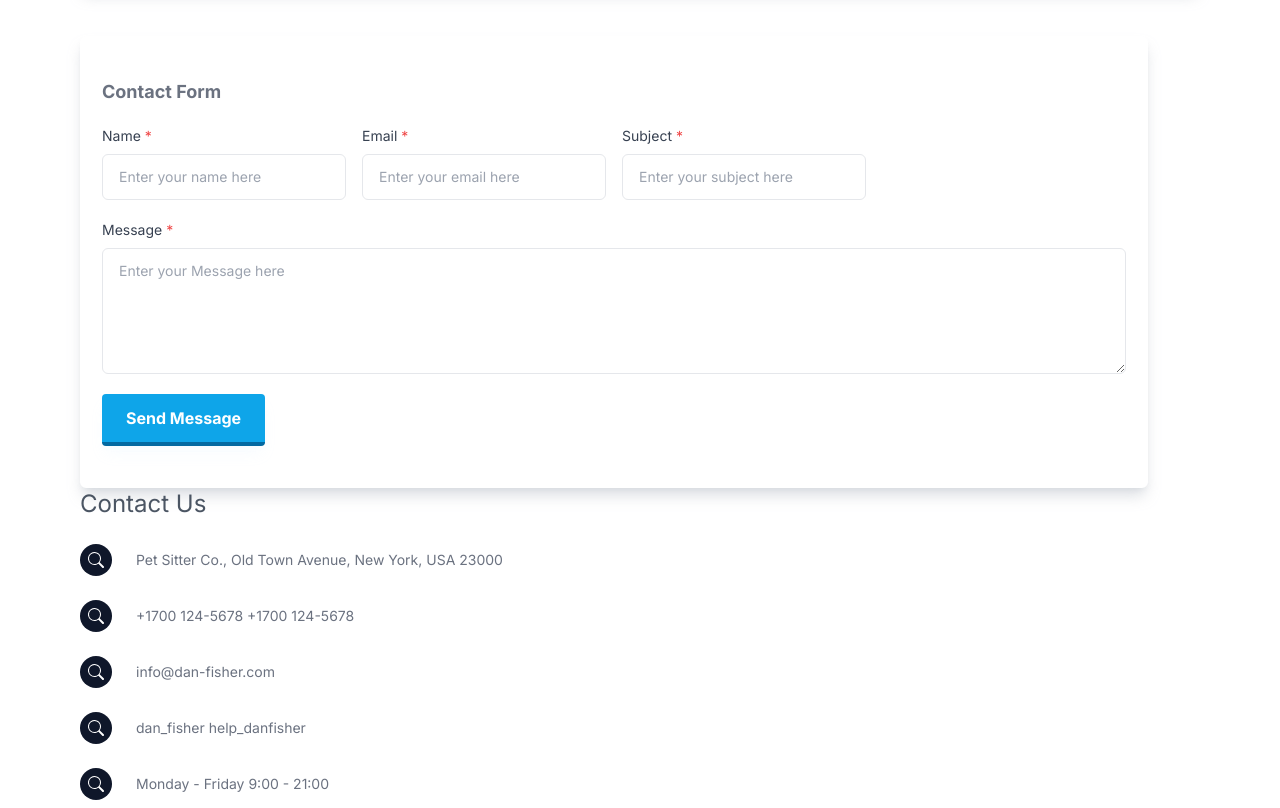
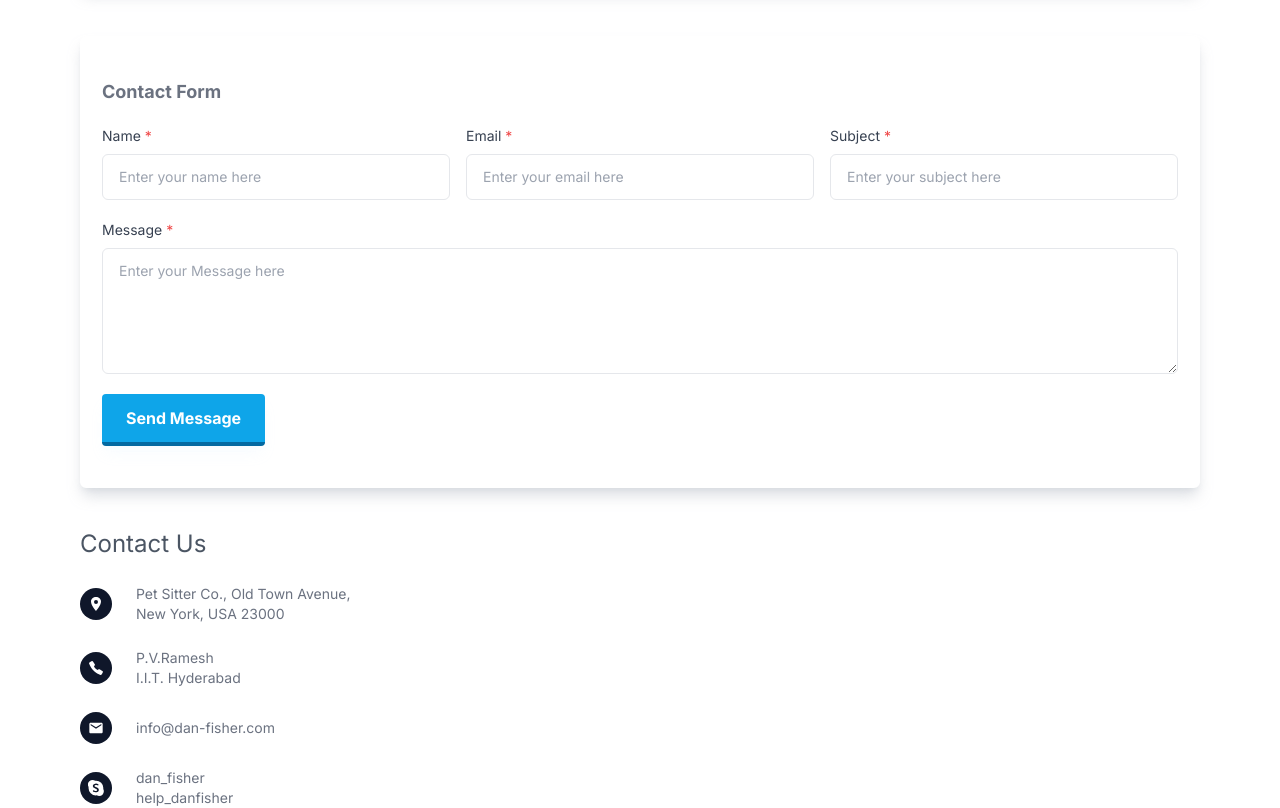
Before and after one commit to MorsalinKausar043/pet-city, a Next.js app: page /contact in a window 1280 px wide. Shown: the part 680-1488 px from the top of the page. Built offline with nearby package versions, Linux system fonts and the light colour scheme.

Commit message:
about and contact some utility update

```diff
--- a/src/app/about/ChooseUs.js
+++ b/src/app/about/ChooseUs.js
@@ -15,13 +15,13 @@ const ChooseUs = () => {
       };
 
       const progressBarData = [
-            { "id": 1, "title": "UI Design", "value": 80},
-            { "id": 2, "title": "Branding & Identity", "value": 70},
-            { "id": 3, "title": "JavaScript", "value": 60},
-            { "id": 4, "title": "HTML5&CSS3", "value": 90},
-            { "id": 5, "title": "WordPress", "value": 70},
-            { "id": 6, "title": "PHP & MySQL", "value": 60},
-            { "id": 7, "title": "SEO", "value": 45},
+            { "id": 1, "title": "Pet Sitter", "value": 80 },
+            { "id": 2, "title": "Dog Sitter", "value": 70 },
+            { "id": 3, "title": "Cat Sitter", "value": 50 },
+            { "id": 4, "title": "Dog Walker", "value": 90 },
+            { "id": 5, "title": "Cat Walker", "value": 70 },
+            { "id": 6, "title": "Pet Walker", "value": 40 },
+            { "id": 7, "title": "Pet Care", "value": 95 },
       ]
       return (
             <div className="bg-zinc-100">
@@ -103,7 +103,7 @@ const ChooseUs = () => {
                                     </h1>
                                     {
                                           progressBarData?.map( data => (
-                                                <div key={data.id} className="w-full h-10 rounded-l-md  bg-white mb-5">
+                                                <div key={data.id} className="w-full h-9 rounded-l-md  bg-white mb-5">
                                                       <div style={{width: `${ data.value }%`}} className="h-full px-3 flex items-center justify-between text-white bg-lime-500 rounded-l-md">
                                                             <span className="text-sm">{data.title}</span>
                                                             <span className="text-sm">{data.value}%</span>
--- a/src/app/contact/ContactForm.js
+++ b/src/app/contact/ContactForm.js
@@ -1,11 +1,11 @@
 
 const ContactForm = () => {
       return (
-            <div className="py-10 box-border bg-white border-2 border-white p-5 rounded-md shadow-lg shadow-gray-300/80 sm:w-full md:w-auto lg:w-auto">
+            <div className="py-10 box-border bg-white border-2 border-white p-5 rounded-md shadow-lg shadow-gray-300/80 w-full 2xl:w-auto">
                   <h1 className="text-lg font-bold text-gray-500 mb-5">Contact Form</h1>
                   <form>
                         {/* <div className="flex justify-between items-center flex-wrap"> */}
-                        <div className="grid grid-cols-1 md:grid-cols-4 gap-4 lg:gap-4">
+                        <div className="grid grid-cols-1 md:grid-cols-3 gap-4 lg:gap-4">
                               <div>
                                     <h4 className="text-sm text-gray-700 mb-2">Name <span className="text-red-500">*</span></h4>
                                     <input
--- a/src/app/contact/ContactUs.js
+++ b/src/app/contact/ContactUs.js
@@ -1,36 +1,40 @@
-import { BsSearch } from "react-icons/bs";
+import { BsSkype } from "react-icons/bs";
+import { HiClock } from "react-icons/hi2";
+import { IoCallSharp, IoLocationSharp } from "react-icons/io5";
+import { MdMail } from "react-icons/md";
 
 const ContactUs = () => {
       const data = [
             {
               id: 1,
-              body: `Pet Sitter Co., Old Town Avenue, New York, USA 23000`,
-              icon: <BsSearch />,
+              body: "Pet Sitter Co., Old Town Avenue,\nNew York, USA 23000",
+              icon: <IoLocationSharp />,
             },
             {
               id: 2,
-              body: "+1700 124-5678 +1700 124-5678",
-              icon: <BsSearch />,
+            //   body: "+1700 124-5678 \\n\\ +1700 124-5678",
+              body: "P.V.Ramesh\nI.I.T. Hyderabad",
+              icon: <IoCallSharp />,
             },
             {
               id: 3,
               body: "info@dan-fisher.com",
-              icon: <BsSearch />,
+              icon: <MdMail />,
             },
             {
               id: 4,
-              body: "dan_fisher help_danfisher",
-              icon: <BsSearch />,
+              body: "dan_fisher\nhelp_danfisher",
+              icon: <BsSkype />,
             },
             {
               id: 5,
               body: "Monday - Friday 9:00 - 21:00",
-              icon: <BsSearch />,
+              icon: <HiClock />,
             },
       ];
       return (
             <div>
-                  <h1 className="text-xl md:text-2xl font-normal mb-6 text-gray-600 lg:mt-0 md:mt-0 sm:mt-10">
+                  <h1 className="text-xl md:text-2xl font-normal mb-6 text-gray-600 mt-10 2xl:mt-0">
                         Contact Us
                   </h1>
                   {data.map((val) => (
@@ -48,7 +52,7 @@ const ContactUs = () => {
                                     </span>
                               </div>
                               <div className="ml-6 flex flex-col justify-start items-start">
-                                    <p className="text-sm text-gray-500 w-full md:w-[420px]">
+                                    <p className="text-sm text-gray-500 w-full md:w-[420px]" style={{whiteSpace: 'pre-wrap'}}>
                                     {val.body}
                                     </p>
                               </div>
--- a/src/app/contact/page.js
+++ b/src/app/contact/page.js
@@ -20,6 +20,7 @@ const page = () => {
                         <br />
                         <br />
                         <div className="flex justify-between items-center flex-wrap border-b-[.5px] border-gray-300 pb-14">
+                        {/* <div className="grid border-b-[.5px] border-gray-300 pb-14"> */}
                               <ContactForm/>
                               <ContactUs/>
                         </div>
```
